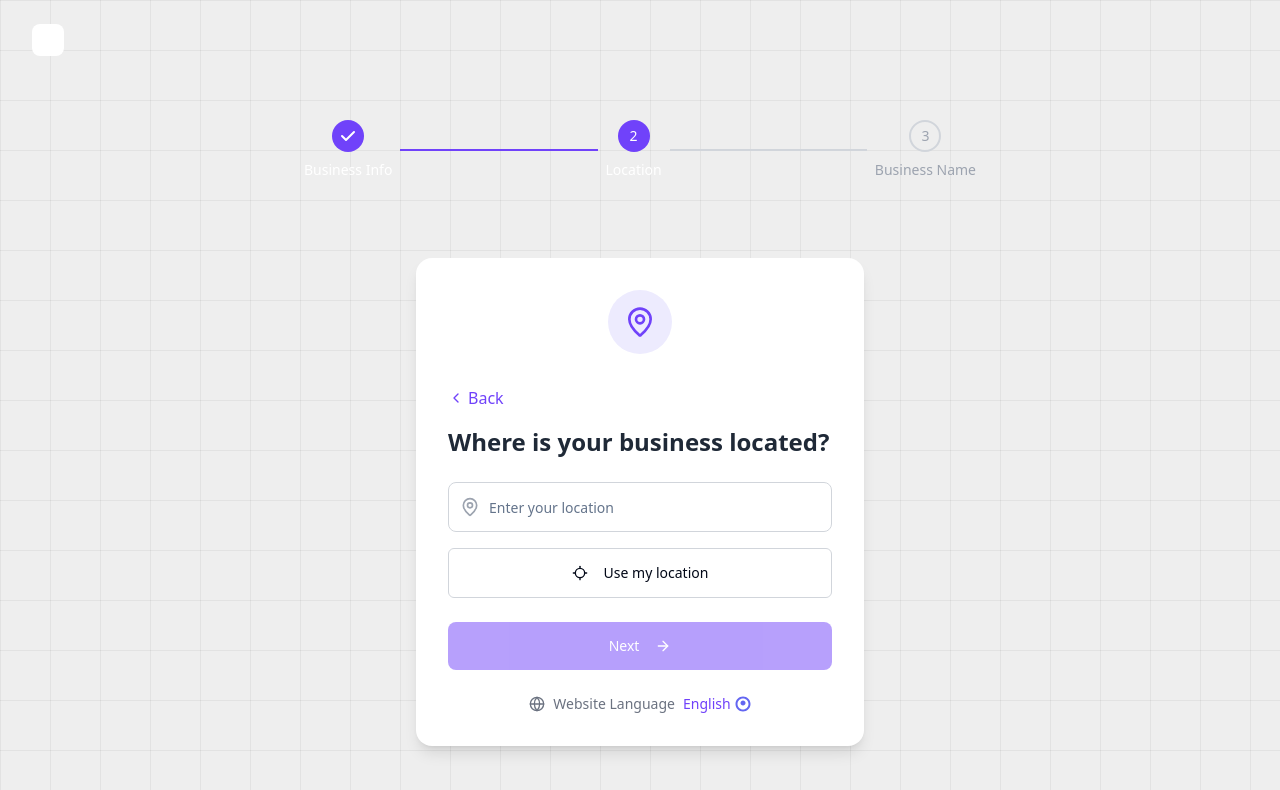
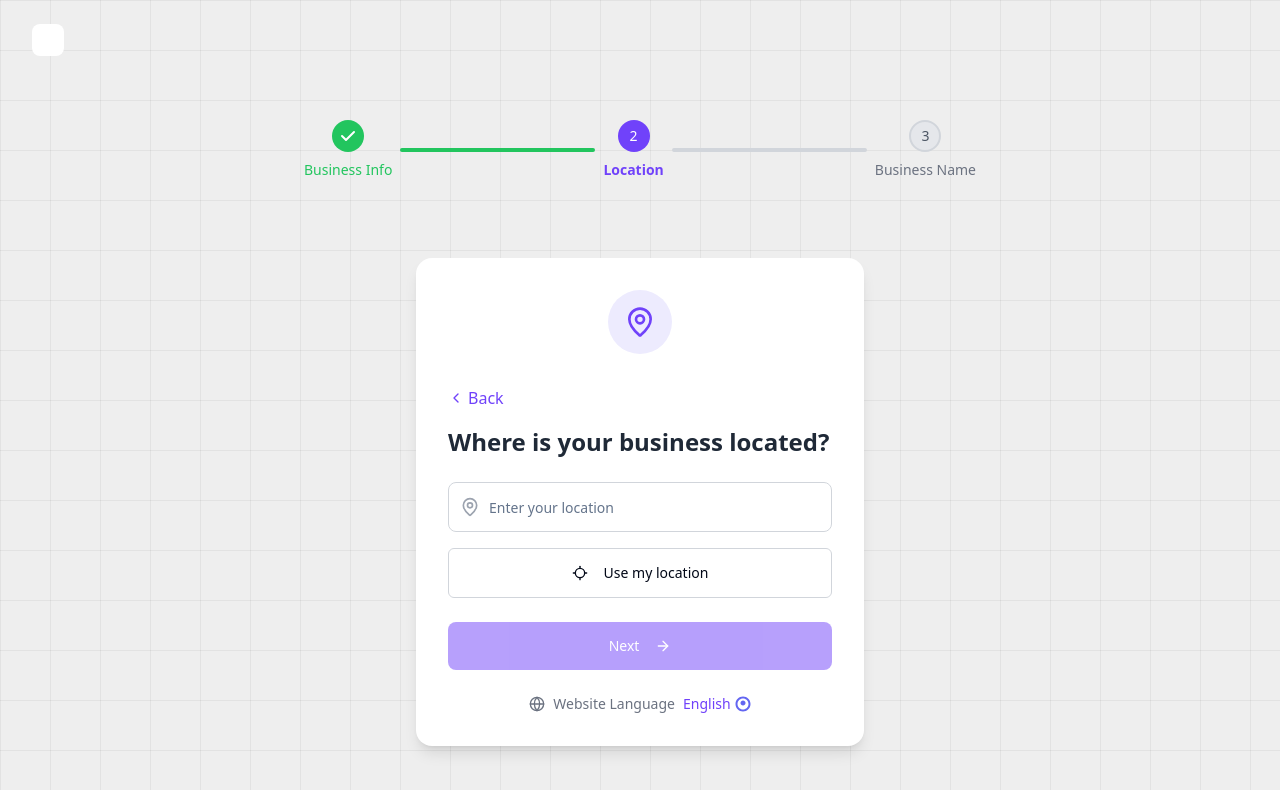
Before and after one commit to BuildLab-tech/business-glimpse-cloner, a React (Vite) app: page /register/location in a window 1280 px wide. Shown: the top 790 px of the page. Built offline with nearby package versions, Linux system fonts and the light colour scheme.

Commit message:
Refactor: Update progress indicator colors
Update the progress indicator to use different colors for the navigation steps.

```diff
--- a/src/components/ProgressIndicator.tsx
+++ b/src/components/ProgressIndicator.tsx
@@ -22,9 +22,9 @@ const ProgressIndicator: React.FC<ProgressIndicatorProps> = ({ steps }) => {
             <div
               className={cn(
                 "w-8 h-8 rounded-full flex items-center justify-center text-sm transition-all duration-200",
-                step.isCompleted ? "bg-primary text-white" :
+                step.isCompleted ? "bg-green-500 text-white" :
                 step.isCurrent ? "bg-primary text-white" :
-                "bg-transparent border-2 border-gray-300 text-gray-400"
+                "bg-gray-200 border-2 border-gray-300 text-gray-600"
               )}
             >
               {step.isCompleted ? (
@@ -32,13 +32,15 @@ const ProgressIndicator: React.FC<ProgressIndicatorProps> = ({ steps }) => {
                   <path fillRule="evenodd" d="M16.707 5.293a1 1 0 010 1.414l-8 8a1 1 0 01-1.414 0l-4-4a1 1 0 011.414-1.414L8 12.586l7.293-7.293a1 1 0 011.414 0z" clipRule="evenodd" />
                 </svg>
               ) : (
-                <span className={step.isCurrent ? "text-white" : "text-gray-400"}>{index + 1}</span>
+                <span className={step.isCurrent ? "text-white" : "text-gray-600 font-medium"}>{index + 1}</span>
               )}
             </div>
             <span
               className={cn(
                 "mt-2 text-sm font-medium",
-                step.isCompleted || step.isCurrent ? "text-white" : "text-gray-400"
+                step.isCompleted ? "text-green-500" :
+                step.isCurrent ? "text-primary font-semibold" :
+                "text-gray-500"
               )}
             >
               {step.label}
@@ -48,8 +50,8 @@ const ProgressIndicator: React.FC<ProgressIndicatorProps> = ({ steps }) => {
           {index < steps.length - 1 && (
             <div
               className={cn(
-                "h-[2px] flex-1 mx-2",
-                step.isCompleted ? "bg-primary" : "bg-gray-300"
+                "h-1 flex-1 mx-2 rounded-full",
+                step.isCompleted ? "bg-green-500" : "bg-gray-300"
               )}
             />
           )}
```
